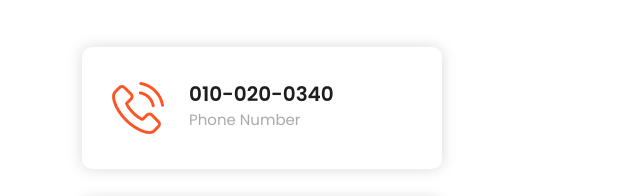
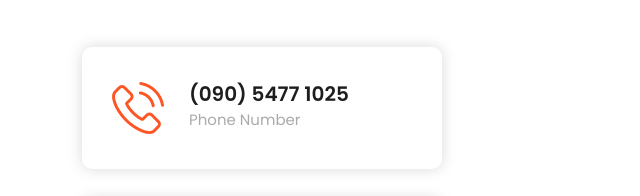
Before and after one commit to Movic001/EliteNest-Realt, a plain HTML site: page contact.html in a window 1280 px wide. Shown: the part 953-1149 px from the top of the page, 0-640 px from the left. Drawn offline with nearby package versions, Linux system fonts and the light colour scheme.

Commit message:
initial changes

```diff
--- a/contact.html
+++ b/contact.html
@@ -140,7 +140,7 @@
                     alt=""
                     style="max-width: 52px"
                   />
-                  <h6>010-020-0340<br /><span>Phone Number</span></h6>
+                  <h6>(090) 5477 1025<br /><span>Phone Number</span></h6>
                 </div>
               </div>
               <div class="col-lg-12">
```
